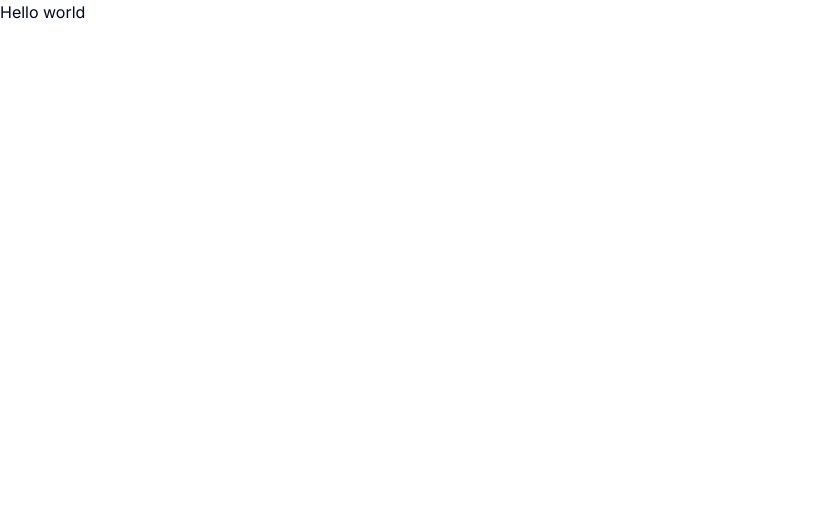
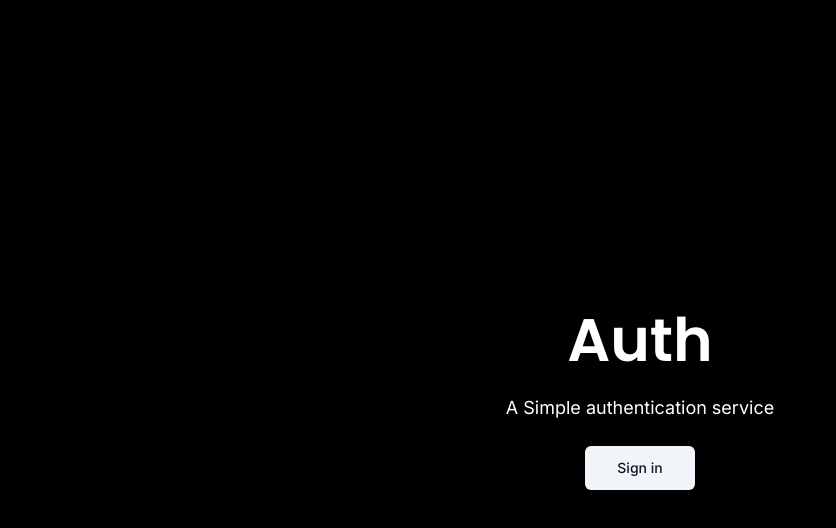
Before and after one commit to RidloGhifary/learn-next-auth, a Next.js app: page / in a window 1280 px wide. Shown: the top 528 px of the page, without its empty margins (0-836 px from the left). Built offline with nearby package versions, Linux system fonts and the light colour scheme.

Commit message:
feat: Home page

```diff
--- a/app/globals.css
+++ b/app/globals.css
@@ -1,6 +1,12 @@
 @tailwind base;
 @tailwind components;
 @tailwind utilities;
+
+html,
+body,
+:root {
+  height: 100%;
+}
 
 @layer base {
   :root {
--- a/app/page.tsx
+++ b/app/page.tsx
@@ -1,3 +1,33 @@
+import { Poppins } from "next/font/google";
+import { cn } from "@/lib/utils";
+import { Button } from "@/components/ui/button";
+import { LoginButton } from "@/components/auth/login-button";
+
+const font = Poppins({
+  subsets: ["latin"],
+  weight: ["600"],
+});
+
 export default function Home() {
-  return <h1>Hello world</h1>;
+  return (
+    <main className="flex h-full flex-col items-center justify-center bg-black">
+      <div className="space-y-6 text-center">
+        <h1
+          className={cn(
+            "text-6xl font-semibold text-white drop-shadow-md",
+            font.className
+          )}>
+          Auth
+        </h1>
+        <p className="text-lg text-white">A Simple authentication service</p>
+        <div>
+          <LoginButton>
+            <Button variant={"secondary"} size="lg">
+              Sign in
+            </Button>
+          </LoginButton>
+        </div>
+      </div>
+    </main>
+  );
 }
--- /dev/null
+++ b/components/auth/login-button.tsx
@@ -0,0 +1,31 @@
+"use client";
+
+import { useRouter } from "next/navigation";
+
+interface LoginButtonProps {
+  children: React.ReactNode;
+  mode?: "modal" | "redirect";
+  asChild?: boolean;
+}
+
+export const LoginButton = ({
+  children,
+  mode = "redirect",
+  asChild,
+}: LoginButtonProps) => {
+  const router = useRouter();
+
+  const onClick = () => {
+    router.push("/auth/login");
+  };
+
+  if (mode === "modal") {
+    return <p>TODO: Implement modal</p>;
+  }
+
+  return (
+    <span onClick={onClick} className="cursor-pointer">
+      {children}
+    </span>
+  );
+};
```
Lines whose indentation alone changed are shown as unchanged.
